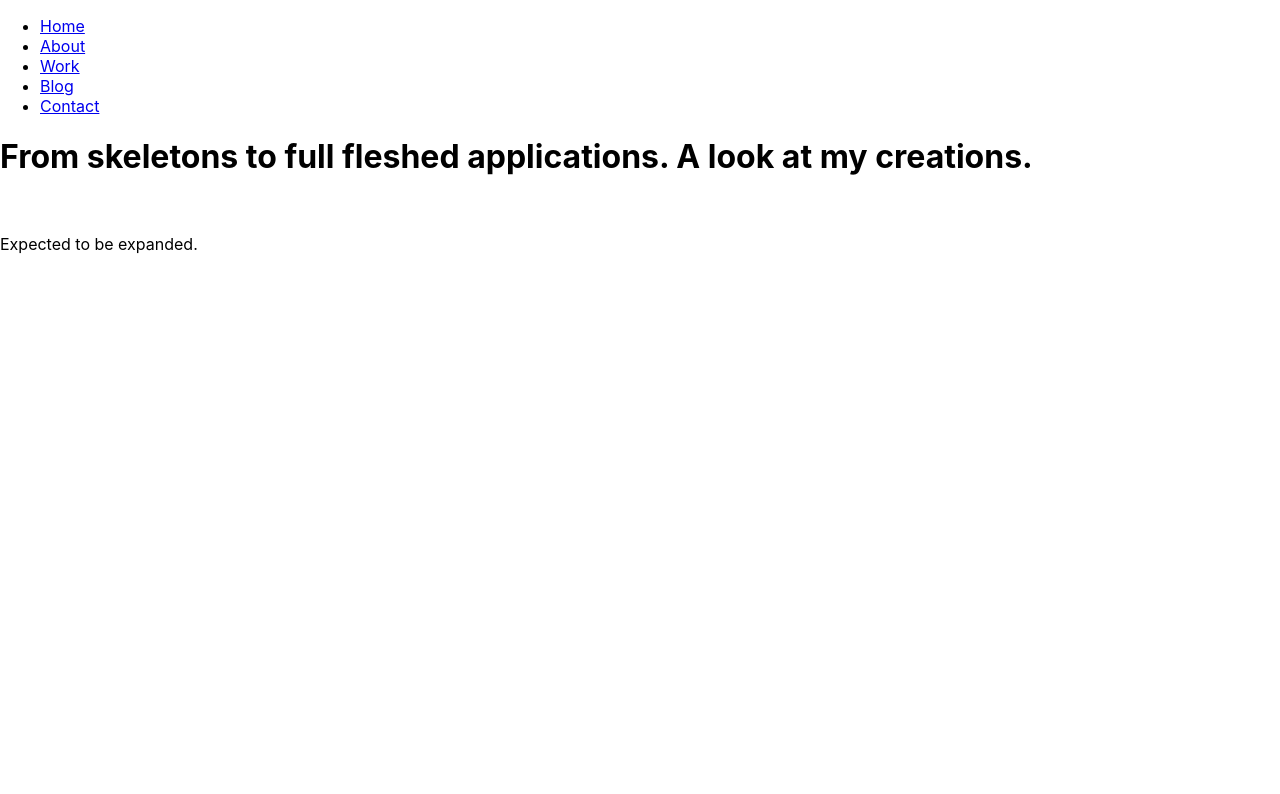
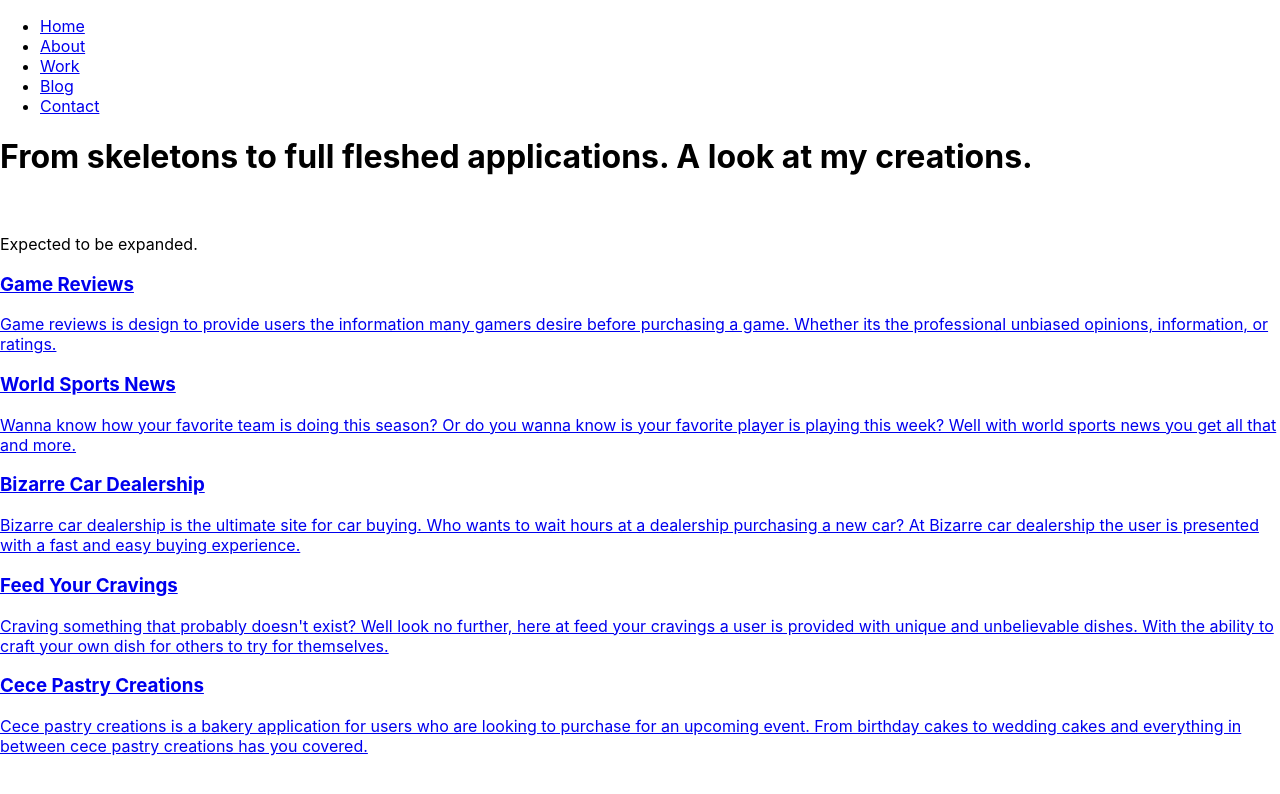
Before and after one commit to webdevjscoder/project_portfolio, a React (Create React App) app: page /work in a window 1280 px wide. Shown: the top 794 px of the page. Built offline with nearby package versions, Linux system fonts and the light colour scheme.

Commit message:
add work projects with links to github repos

```diff
--- a/src/work.js
+++ b/src/work.js
@@ -12,6 +12,54 @@
             </div>
             <div>
                 {/*  projects links go here in different divs  */}
+                <a href="https://github.com/webdevjscoder/game_reviews">
+                    <div>
+                        <h3>Game Reviews</h3>
+                        <p>
+                            Game reviews is design to provide users the information many gamers desire before purchasing
+                            a game. Whether its the professional unbiased opinions, information, or ratings.
+                        </p>
+                    </div>
+                </a>
+                <a href="https://github.com/webdevjscoder/world_sports_news">
+                    <div>
+                        <h3>World Sports News</h3>
+                        <p>
+                            Wanna know how your favorite team is doing this season? Or do you wanna know is your
+                            favorite player is playing this week? Well with world sports news you get all that and more.
+                        </p>
+                    </div>
+                </a>
+                <a href="https://github.com/webdevjscoder/car_dealership_rails">
+                    <div>
+                        <h3>Bizarre Car Dealership</h3>
+                        <p>
+                            Bizarre car dealership is the ultimate site for car buying. Who wants to wait hours at a
+                            dealership purchasing a new car? At Bizarre car dealership the user is presented with a fast
+                            and easy buying experience.
+                        </p>
+                    </div>
+                </a>
+                <a href="https://github.com/webdevjscoder/feed-your-cravings-frontend">
+                    <div>
+                        <h3>Feed Your Cravings</h3>
+                        <p>
+                            Craving something that probably doesn't exist? Well look no further, here at feed your
+                            cravings a user is provided with unique and unbelievable dishes. With the ability to craft
+                            your own dish for others to try for themselves.
+                        </p>
+                    </div>
+                </a>
+                <a href="https://github.com/webdevjscoder/cece_pastry_creations_frontend">
+                    <div>
+                        <h3>Cece Pastry Creations</h3>
+                        <p>
+                            Cece pastry creations is a bakery application for users who are looking to purchase for an
+                            upcoming event. From birthday cakes to wedding cakes and everything in between cece pastry
+                            creations has you covered.
+                        </p>
+                    </div>
+                </a>
             </div>
         </div>
     )
```
Also changed, not shown: 1 other file (tests, documents, lock files or other folders).
